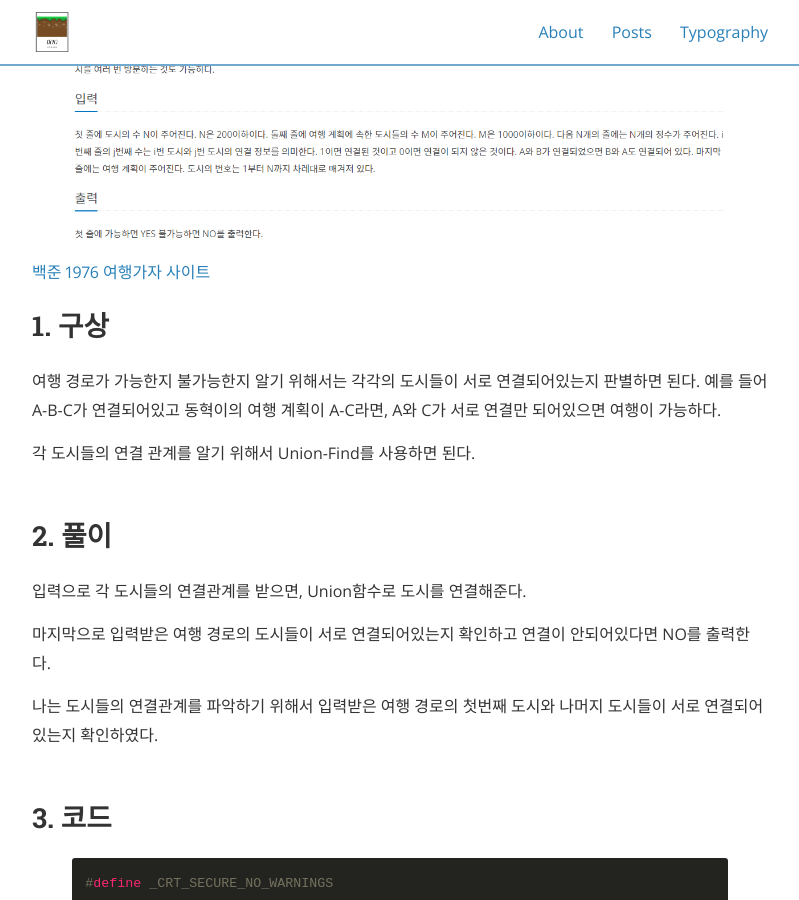
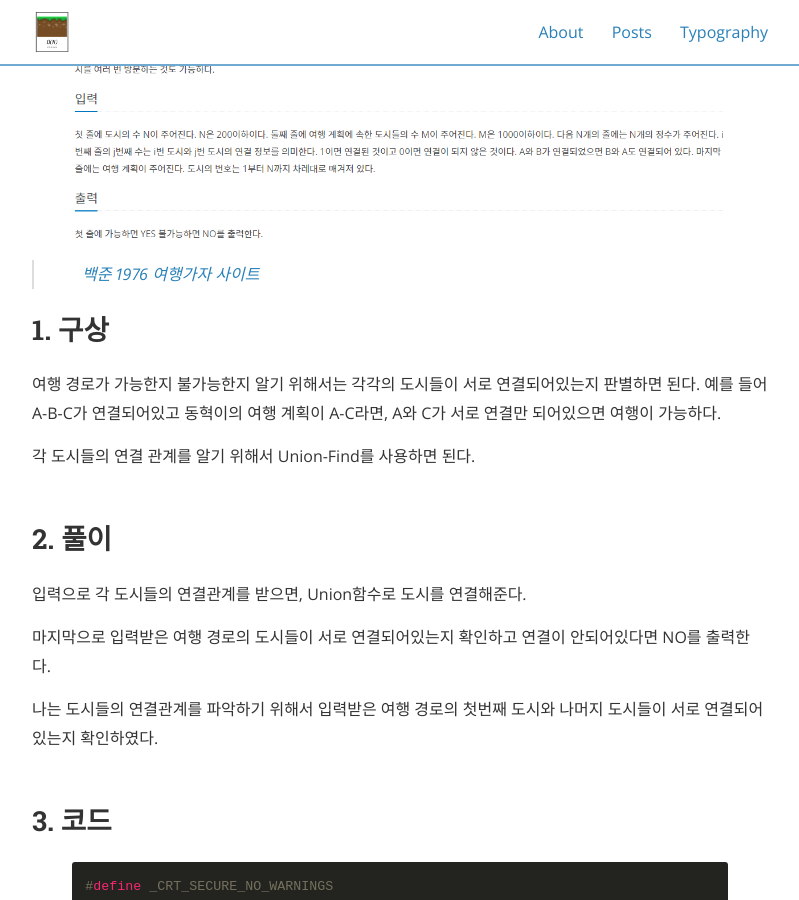
Before and after one commit to ONground-Korea/ONground-Korea.github.io, a Jekyll site: the page built from _posts/2021-02-09-백준 1976.md, in a window 1280 px wide and 900 px high, scrolled down 931 px. Shown: the whole window, without its empty margins (240-1039 px from the left). Built offline with Jekyll 4.4.1, drawn with Linux system fonts in a browser that asks for light colours; nearby versions of some CDN libraries.

Commit message:
인용 수정

```diff
--- a/_posts/2021-02-09-백준 1976.md
+++ b/_posts/2021-02-09-백준 1976.md
@@ -14,7 +14,7 @@ cover: "/assets/boj-og-1200.png"
 
 ![Image alt 텍스트](/assets/캡처_2021_02_09_18_00_11.png)
 
-[백준 1976 여행가자 사이트][사이트]
+>[백준 1976 여행가자 사이트][사이트]
 
 ## 1. 구상
 
```
